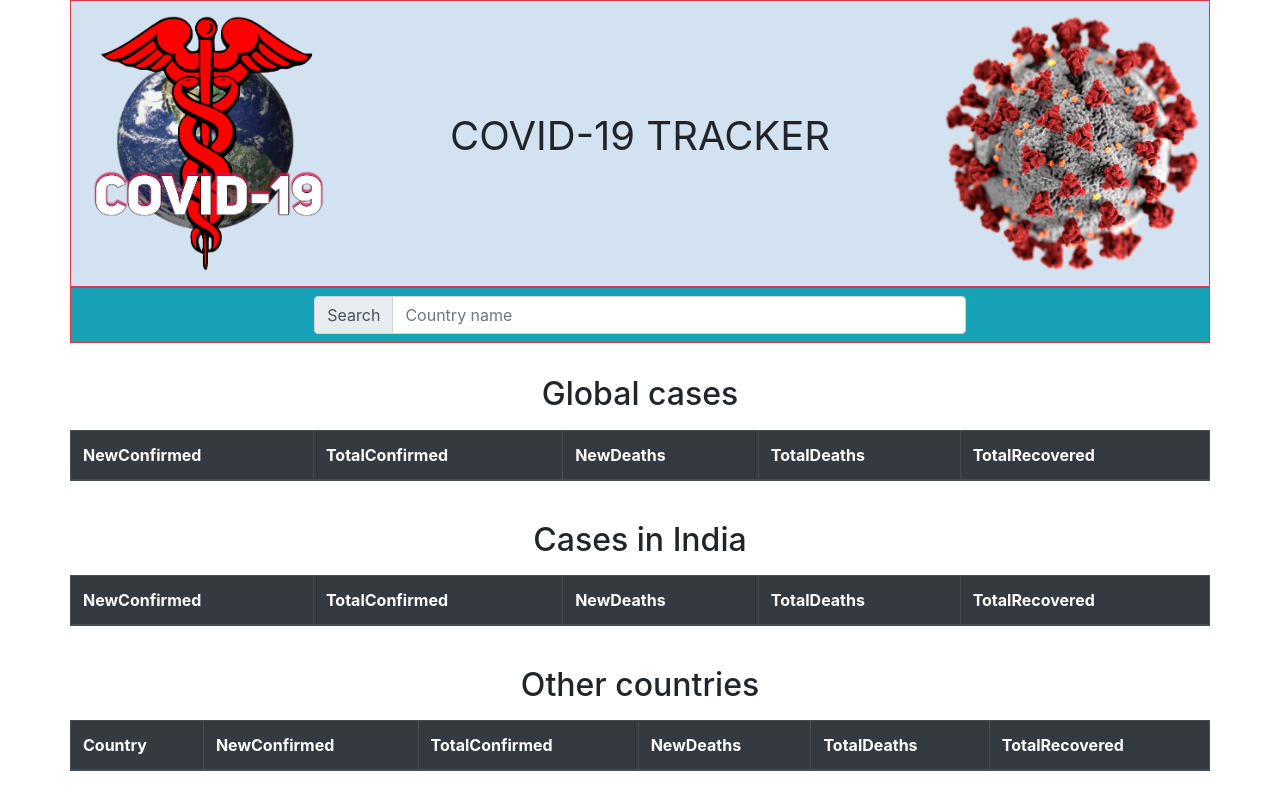
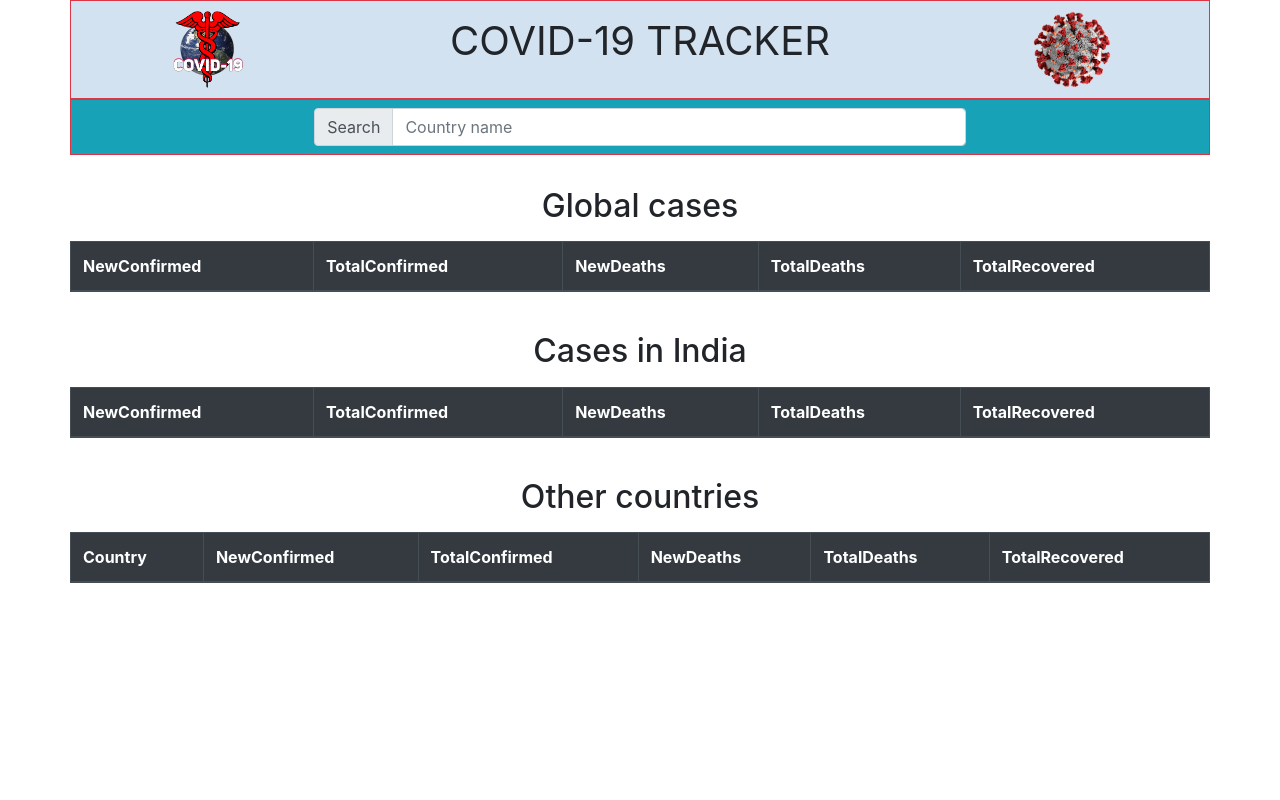
Before and after one commit to sarathrj10/Covid-Tracker, a plain HTML site: page index.html in a window 1280 px wide. Drawn offline with nearby package versions, Linux system fonts and the light colour scheme; no server answers.

Commit message:
Update index.html

```diff
--- a/index.html
+++ b/index.html
@@ -10,16 +10,17 @@
 
     <title>Covid Tracker</title>
     <style>
-        @media only screen and (min-width: 550px) {
+        @media only screen and (min-width: 770px) {
           .main-title{
-              font-size: 2rem;
+              font-size: 2.3rem;
 
           }
         }
-        @media only screen and (min-width: 800px) {
+        @media only screen and (min-width: 995px) {
           .main-title{
               font-size: 2.5rem;
           }
+
         }
         #label{
             font-size: 1.5rem;
@@ -37,20 +38,26 @@
            color:indigo;
           padding-left: 1em;
         }
+         img{
+          width: 30%;
+          min-width: 50px;
+        }
+
+
     </style>
   </head>
   <body>
     <div class="container p-0">
       <header class="border border-danger">
         <div class="row text-center p-2" >
-          <div class="col-3 my-auto">
-            <img src="img1.png" class=" w-100" >
+          <div class="col-3  my-auto">
+            <img src="img1.png"  >
           </div>
           <div class="col-6 my-auto">
             <p class=" main-title ">COVID-19 TRACKER</p>
           </div>
-          <div class="col-3 my-auto">
-            <img src="img2.png" class="w-100">
+          <div class="col-3  my-auto">
+            <img src="img2.png" >
           </div>
         </div>
       </header>
```
